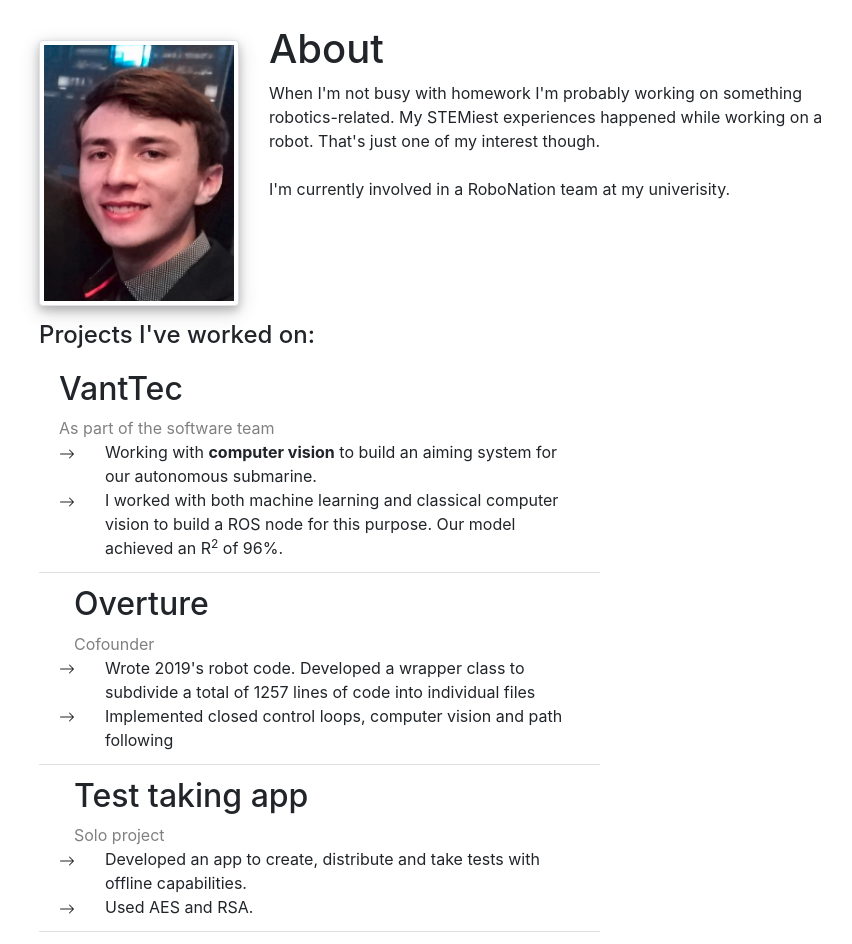
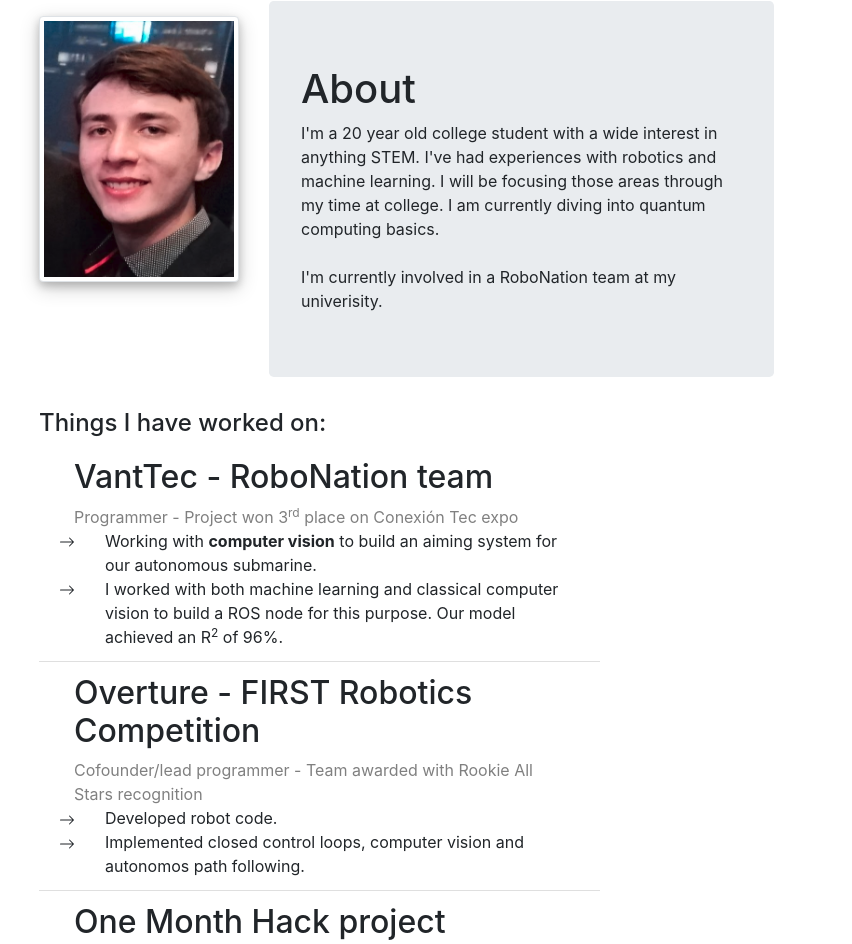
Before and after one commit to Glazzerino/my_website, a React (Create React App) app in the folder glazzite/: page / in a window 1280 px wide. Shown: the part 168-1112 px from the top of the page, without its empty margins (89-941 px from the left). Built offline with nearby package versions, Linux system fonts and the light colour scheme.

Commit message:
complete v1

```diff
--- a/glazzite/package.json
+++ b/glazzite/package.json
@@ -10,6 +10,7 @@
     "react": "^17.0.1",
     "react-bootstrap": "^1.4.0",
     "react-dom": "^17.0.1",
+    "react-obfuscate": "^3.6.8",
     "react-scripts": "4.0.1",
     "web-vitals": "^0.2.4"
   },
@@ -36,5 +37,8 @@
       "last 1 firefox version",
       "last 1 safari version"
     ]
+  },
+  "devDependencies": {
+    "gh-pages": "^3.1.0"
   }
 }
--- /dev/null
+++ b/glazzite/src/Contact.css
@@ -0,0 +1,3 @@
+#contact {
+    padding-left: 10%;
+}
--- /dev/null
+++ b/glazzite/src/Contact.js
@@ -0,0 +1,27 @@
+import { render } from "@testing-library/react";
+import React from "react";
+import "./Contact.css"
+import {Container, Row, Col} from "react-bootstrap";
+import Obfuscate from "react-obfuscate";
+
+export default class Contact extends React.Component {
+    render() {
+        return(
+        <div id="contact">
+            <Row>
+                <Obfuscate
+            email="fztmon@gmail.com"
+            aria-label="Email"
+            />
+            <Obfuscate
+            href="https://github.com/Glazzerino"
+            />
+            <Obfuscate
+            href="www.linkedin.com/in/paco-cs"
+            />
+            </Row>
+
+        </div>
+
+    )};
+}
--- a/glazzite/src/Header.css
+++ b/glazzite/src/Header.css
@@ -1,6 +1,4 @@
 #header_bar {
-    /* text-align: center; */
-    /* display: flex; */
     justify-content: center;
     padding-left: 10%;
     align-items: center;
@@ -29,3 +27,12 @@
 a {
     padding-left: 10%;
 }
+
+#links {
+    padding: 1%;
+    padding-left:10%;
+}
+
+#sub_bar footer {
+    padding-left: 2%;
+}
--- a/glazzite/src/Header.js
+++ b/glazzite/src/Header.js
@@ -1,6 +1,6 @@
 import React from "react";
 import "./Header.css";
-
+import {Row,Col, Container} from "react-bootstrap"
 export default class Header extends React.Component {
     render() {return(
         <div>
@@ -16,9 +16,7 @@ export default class Header extends React.Component {
                     Hello!  I'm an undergrad CS student at ITESM
                 </h5>
             </div>
-        <div>
-            <a href="https://github.com/Glazzerino">My Github</a>
-        </div>
+
         </div>
 
     )}
--- a/glazzite/src/Main.css
+++ b/glazzite/src/Main.css
@@ -3,12 +3,13 @@
     /* justify-content: center; */
     padding-top: 2%;
     padding-left: 10%;
+    padding-bottom: 2%;
     /* padding-right: 10%; */
 
 }
 
 #about {
-    width: 100%;
+    width: 90%;
 }
 
 img {
--- a/glazzite/src/Main.js
+++ b/glazzite/src/Main.js
@@ -1,7 +1,7 @@
 import React from "react";
 import "./Main.css";
 import headshot from "./imgs/hshot.png";
-import {Container, Row, Col, Image, Jumbotron as div, ListGroup} from "react-bootstrap";
+import {Container, Row, Col, Image, Jumbotron, ListGroup} from "react-bootstrap";
 
 var arrow = <svg width="1em" height="1em" viewBox="0 0 16 16" class="bi bi-arrow-right" fill="currentColor" xmlns="http://www.w3.org/2000/svg">
   <path fill-rule="evenodd" d="M1 8a.5.5 0 0 1 .5-.5h11.793l-3.147-3.146a.5.5 0 0 1 .708-.708l4 4a.5.5 0 0 1 0 .708l-4 4a.5.5 0 0 1-.708-.708L13.293 8.5H1.5A.5.5 0 0 1 1 8z"/>
@@ -15,34 +15,35 @@ export default class Main extends React.Component {
                 <Image src={headshot} alt="a picture with me in it" thumbnail/>
             </Col>
             <Col md={6}>
-                <div id="about">
+                <Jumbotron id="about">
                     <h1>About</h1>
                     <p1>
-                        When I'm not busy with homework I'm probably working on something
-                        robotics-related. My STEMiest experiences happened while working
-                        on a robot. That's just one of my interest though.
+                        I'm a 20 year old college student with a wide interest in anything
+                        STEM. I've had experiences with robotics and machine learning. I will
+                        be focusing those areas through my time at college. I am currently diving
+                        into quantum computing basics.
                         <br/>
                         <br/>
                         I'm currently involved in a RoboNation team at my univerisity.
 
                     </p1>
-                </div>
+                </Jumbotron>
             </Col>
             </Row>
 
             <Row>
                 <Col md={6}>
-                <h4>Projects I've worked on:</h4>
+                <h4>Things I have worked on:</h4>
                 {/* Projects */}
                 <ListGroup variant="flush">
                     <ListGroup.Item>
-                        <Row>
+
                         <Col>
-                            <h2>VantTec</h2>
-                            <p4 style={{color:"grey"}}>As part of the software team</p4>
+                            <h2>VantTec - RoboNation team</h2>
+                            <p4 style={{color:"grey"}}>Programmer - Project won 3<sup>rd</sup> place on Conexión Tec expo</p4>
                         </Col>
 
-                        </Row>
+
                         <Row>
                                 <Col md="auto">
                                     {arrow}
@@ -59,7 +60,8 @@ export default class Main extends React.Component {
                                 {arrow}
                             </Col>
                             <Col>
-                                <p1>I worked with both machine learning and classical computer vision to build a
+                                <p1>
+                                    I worked with both machine learning and classical computer vision to build a
                                     ROS node for this purpose. Our model achieved an R<sup>2</sup> of 96%.
                                 </p1>
                             </Col>
@@ -68,15 +70,38 @@ export default class Main extends React.Component {
 
                     <ListGroup.Item>
                         <Col>
-                            <h2>Overture </h2>
-                            <p4 style={{color:"grey"}}>Cofounder</p4>
+                            <h2>Overture - FIRST Robotics Competition</h2>
+                            <p4 style={{color:"grey"}}>Cofounder/lead programmer - Team awarded with Rookie All Stars recognition</p4>
+                        </Col>
+
+                        <Row>
+                            <Col md="auto">{arrow}</Col>
+                            <Col>
+                                <p1>
+                                    Developed robot code.
+                                </p1>
+                            </Col>
+                        </Row>
+                        <Row>
+                            <Col md="auto">{arrow}</Col>
+                            <Col>
+                                <p1>
+                                    Implemented closed control loops, computer vision and autonomos path following.
+                                </p1>
+                            </Col>
+                        </Row>
+                    </ListGroup.Item>
+
+                    <ListGroup.Item>
+                        <Col>
+                            <h2>One Month Hack project</h2>
+                            <p4 style={{color:"grey"}}>Solo project</p4>
                         </Col>
                         <Row>
                             <Col md="auto">{arrow}</Col>
                             <Col>
                                 <p1>
-                                    Wrote 2019's robot code. Developed a wrapper class to subdivide
-                                    a total of 1257 lines of code into individual files
+                                    Developed functional PoC of a test creation and application tool.
                                 </p1>
                             </Col>
                         </Row>
@@ -85,40 +110,17 @@ export default class Main extends React.Component {
                             <Col md="auto">{arrow}</Col>
                             <Col>
                                 <p1>
-                                    Implemented closed control loops, computer vision and path following
-                                </p1>
-                            </Col>
-                        </Row>
-                    </ListGroup.Item>
-
-                    <ListGroup.Item>
-                        <Col>
-                            <h2>Test taking app</h2>
-                            <p4 style={{color:"grey"}}>Solo project</p4>
-                        </Col>
-                        <Row>
-                            <Col md="auto">{arrow}</Col>
-                            <Col>
-                                <p1>
-                                    Developed an app to create, distribute and take tests with offline capabilities.
-                                </p1>
-                            </Col>
-                        </Row>
-
-                        <Row>
-                            <Col md="auto">{arrow}</Col>
-                            <Col>
-                                <p1>
-                                    Used AES and RSA.
+                                    Used AES and RSA encryption to ensure exam's secrecy before and after
+                                    exam's application.
                                 </p1>
                             </Col>
                         </Row>
 
                     </ListGroup.Item>
-                    <ListGroup.Item>
+                    {/* <ListGroup.Item>
                         <Col>
-                            <h2>Top Teen programmer</h2>
-                            <p4 style={{color:"grey"}}>Solo project</p4>
+                            <h2>Zona Híbrida expo 2018 - Hologram Pyramid</h2>
+                            <p4 style={{color:"grey"}}>Project manager</p4>
                         </Col>
 
 
@@ -126,12 +128,21 @@ export default class Main extends React.Component {
                             <Col md="auto">{arrow}</Col>
                             <Col>
                                 <p1>
-                                    Used AES and RSA.
+                                    Highschool robotics club was invited to expose different
+                                    attractions.
+                                </p1>
+                            </Col>
+                        </Row>
+                        <Row>
+                            <Col md="auto">{arrow}</Col>
+                            <Col>
+                                <p1>
+                                    We made a large hologram pyramid on topf o
                                 </p1>
                             </Col>
                         </Row>
 
-                    </ListGroup.Item>
+                    </ListGroup.Item> */}
                 </ListGroup>
                 </Col>
 
--- a/glazzite/src/index.js
+++ b/glazzite/src/index.js
@@ -5,13 +5,15 @@ import Header from "./Header.js";
 import Main from "./Main.js"
 import reportWebVitals from './reportWebVitals';
 import 'bootstrap/dist/css/bootstrap.min.css';
-
+import Contact from "./Contact.js";
+import { Container } from 'react-bootstrap';
 document.title="Francisco Zamora"
 
 ReactDOM.render(
   <React.StrictMode>
     <Header />
     <Main />
+    <Contact/>
   </React.StrictMode>,
   document.getElementById('root')
 
```
Also changed, not shown: 1 other file (tests, documents, lock files or other folders).
